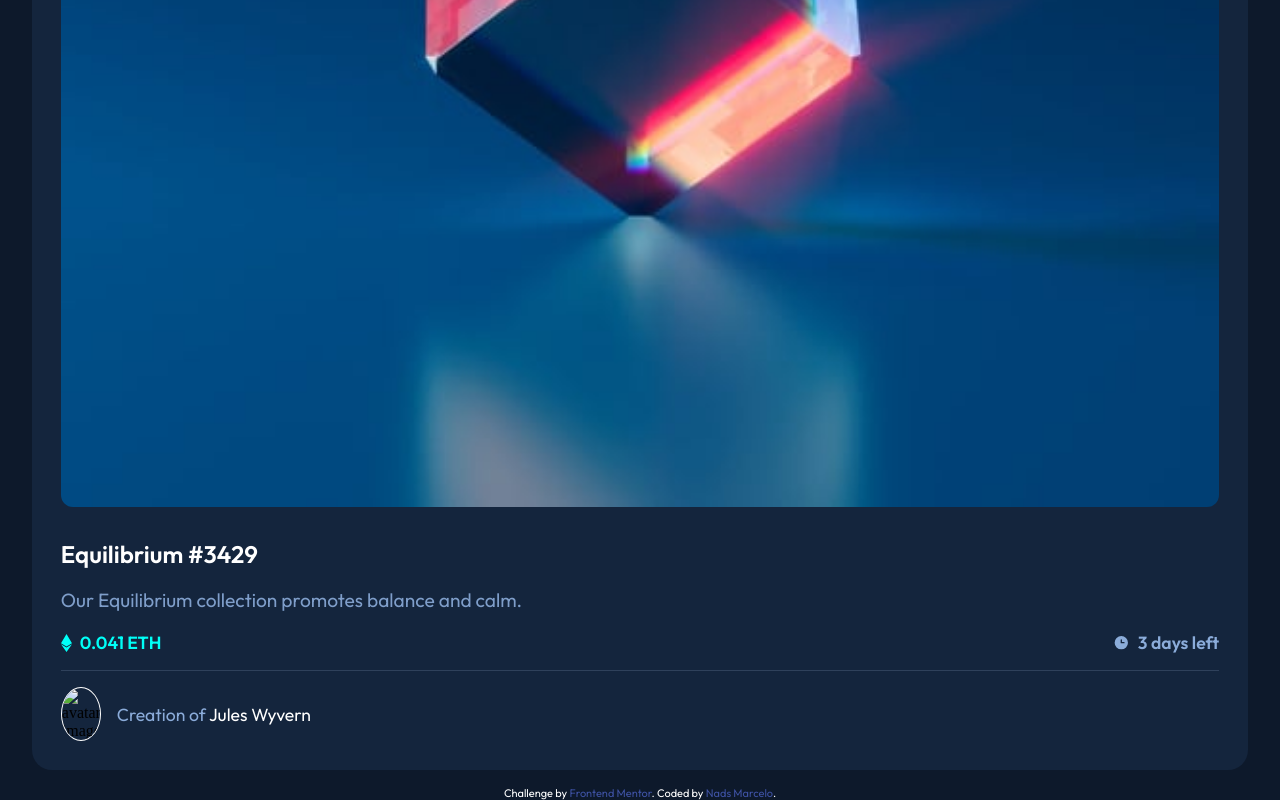
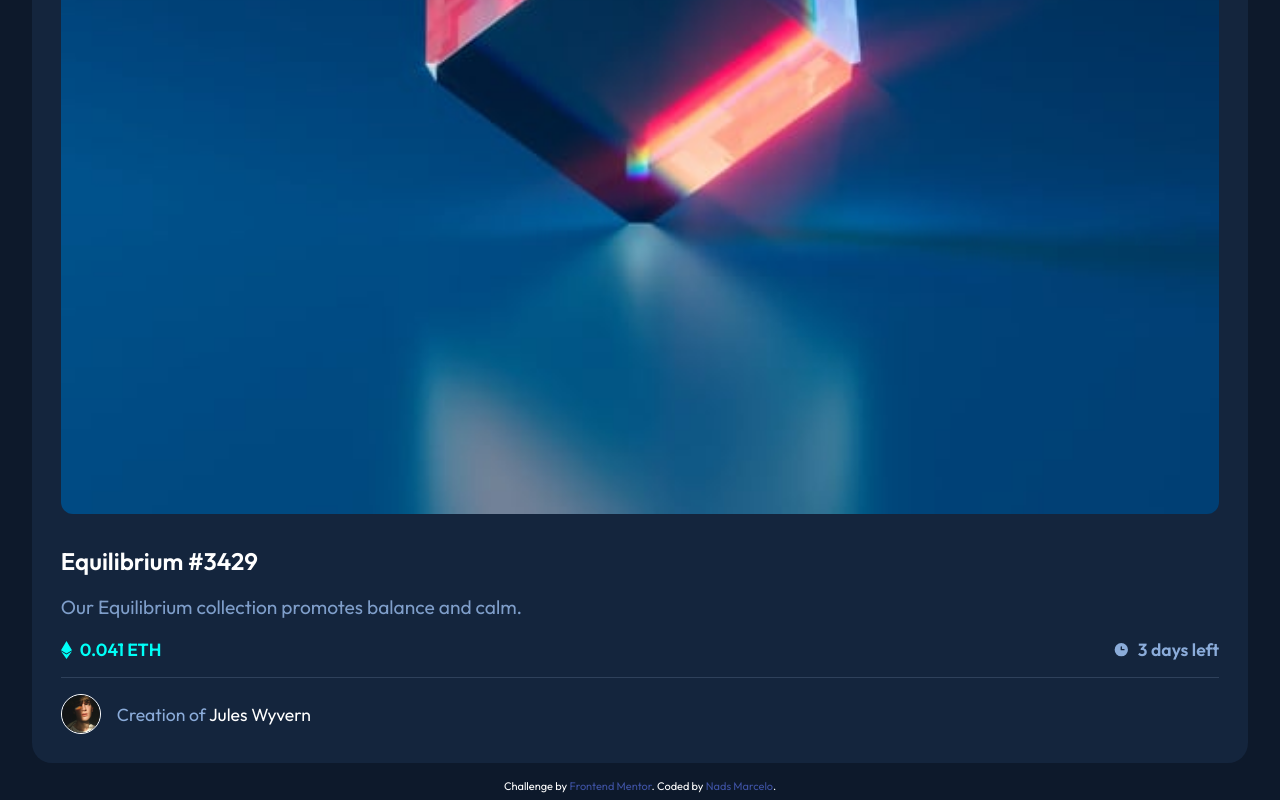
Before and after one commit to NADS-PROGRAMMER/NADS-PROGRAMMER-NFT-PREVIEW-CARD, a plain HTML site: page index.html in a window 1280 px wide. Shown: the part 340-1140 px from the top of the page. Drawn offline with Linux system fonts and the light colour scheme; the site is published under a folder, as on GitHub Pages, so addresses that start at the root find nothing.

Commit message:
Update index.html

```diff
--- a/index.html
+++ b/index.html
@@ -50,7 +50,7 @@
     </div>
 
     <footer class="card-footer">
-      <img class="avatar" src="/images/image-avatar.png" alt="avatar image">
+      <img class="avatar" src="./images/image-avatar.png" alt="avatar image">
       <p class="author"><span class="first">Creation of</span> <span class="second">Jules Wyvern</span></p>
     </footer>
 
```
